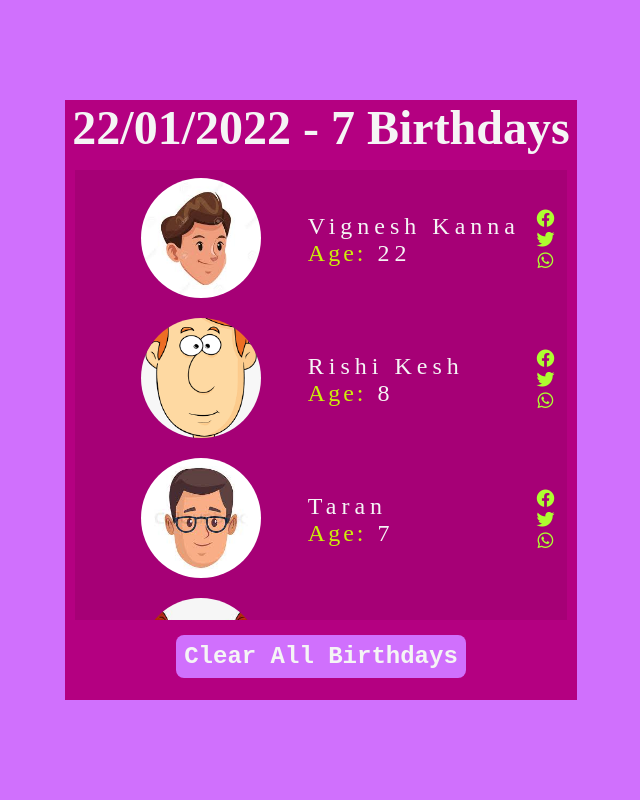
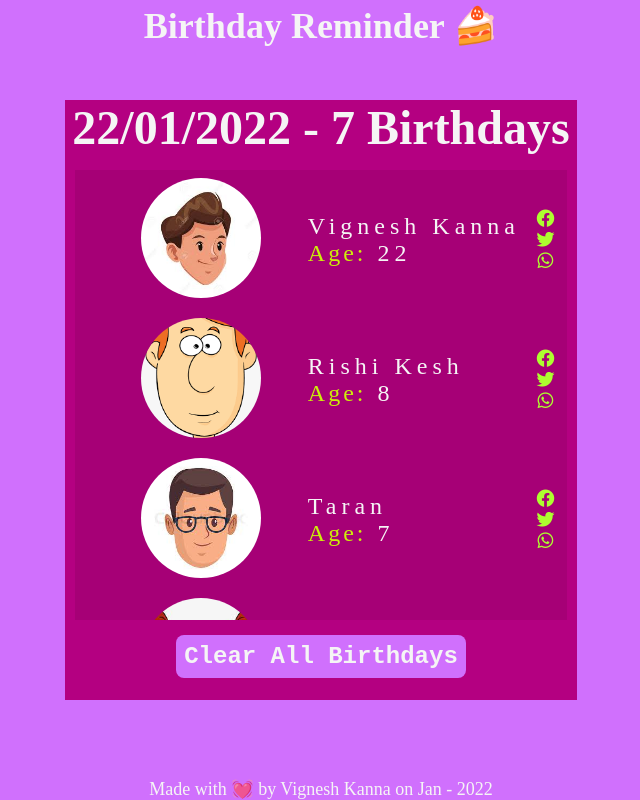
Before and after one commit to jsvigneshkanna/100-react-projects, a React (Create React App) app in the folder 01-birthday-reminder/: page / in a window 1280 px wide. Shown: the whole page, without its empty margins (319-959 px from the left). Built offline with nearby package versions, Linux system fonts and the light colour scheme; a web font is replaced by a local one.

Commit message:
header and footer added

```diff
--- a/01-birthday-reminder/src/App.css
+++ b/01-birthday-reminder/src/App.css
@@ -14,6 +14,12 @@
   height: 100vh;
 }
 
+.header__container {
+  position: fixed;
+  top: 5px;
+  font-size: 24px;
+  color: white;
+}
 .container {
   background-color: #b40081;
   width: 40%;
@@ -110,6 +116,13 @@ button:hover {
   transform: scale(1.2);
 }
 /* end of clear button style */
+
+.madeby__container {
+  position: fixed;
+  bottom: 0;
+  font-size: 18px;
+}
+
 /* start  of scroll bar style */
 ::-webkit-scrollbar {
   width: 15px;
@@ -144,7 +157,7 @@ button:hover {
 /* Small screens */
 @media only screen and (max-width: 600px) {
   .App {
-    background-color: rgb(158, 215, 243);
+    background-color: #d070fd;
   }
 
   .container {
--- a/01-birthday-reminder/src/App.js
+++ b/01-birthday-reminder/src/App.js
@@ -14,6 +14,9 @@ function App() {
   };
   return (
     <div className="App">
+      <div className="header__container">
+        <h2>Birthday Reminder 🍰</h2>
+      </div>
       <div className="container">
         <div className="date_counts">
           <h3>
@@ -23,6 +26,9 @@ function App() {
         <BirthdayList birthdays={Birthdays} />
         <button onClick={clearBirthdays}>Clear All Birthdays</button>
       </div>
+      <div className="madeby__container">
+        <p>Made with 💓 by Vignesh Kanna on Jan - 2022</p>
+      </div>
     </div>
   );
 }
```
